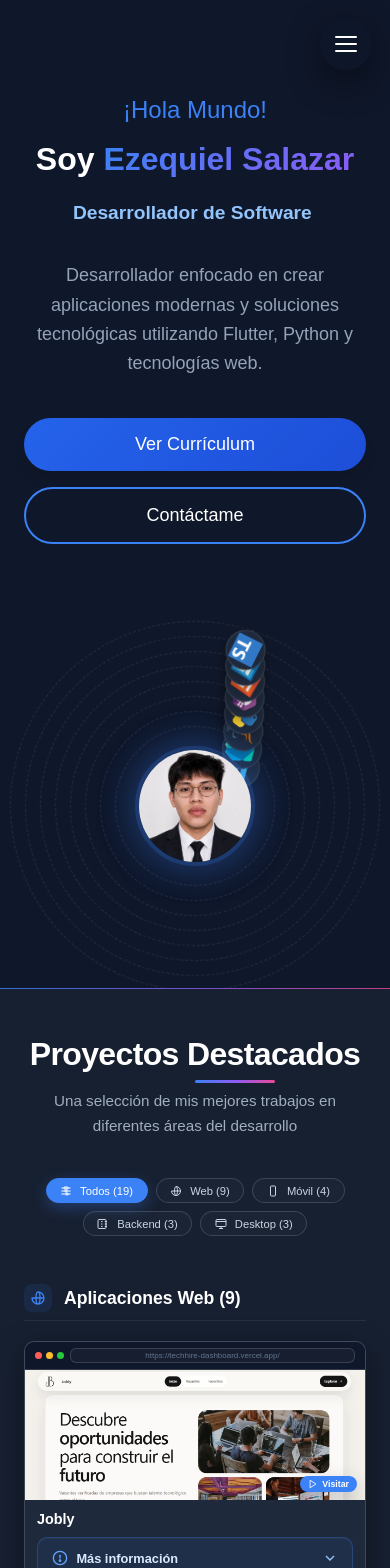
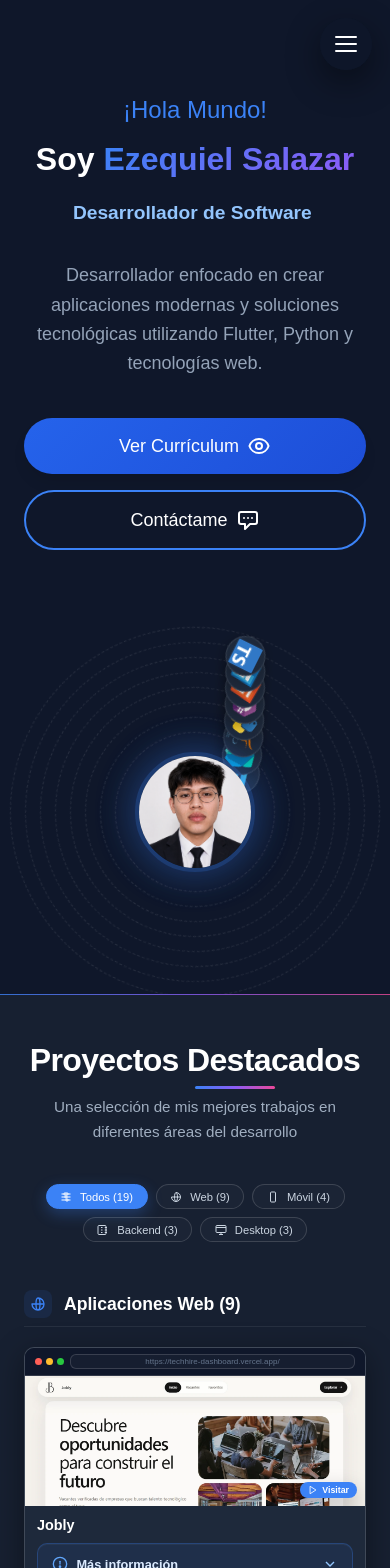
Before and after one commit to Ezequie1Sc/Portafolio, a React (Vite) app: page / in a window 390 px wide. Shown: the top 1568 px of the page. Built offline with nearby package versions, Linux system fonts and the light colour scheme.

Commit message:
feat: Agrega animaciones de scroll a proyectos

```diff
--- a/src/components/sections/Hero.tsx
+++ b/src/components/sections/Hero.tsx
@@ -1,5 +1,5 @@
 import { useEffect, useState } from 'react';
-import { motion } from 'framer-motion';
+
 
 const Hero = () => {
   const [typedText, setTypedText] = useState('');
@@ -48,115 +48,97 @@ const Hero = () => {
 
   return (
     <section id="inicio" className="hero">
-      <motion.div
-        className="hero-content"
-        initial={{ opacity: 0, y: 45 }}
-        animate={{ opacity: 1, y: 0 }}
-        transition={{ duration: 0.8, ease: 'easeOut' }}
-      >
-        <motion.h2
-          className="hero-greeting"
-          initial={{ opacity: 0, y: 25 }}
-          animate={{ opacity: 1, y: 0 }}
-          transition={{ duration: 0.6 }}
-        >
-          ¡Hola Mundo!
-        </motion.h2>
+      <div className="hero-content">
+        <h2 className="hero-greeting">¡Hola Mundo!</h2>
 
-        <motion.h1
-          className="hero-title"
-          initial={{ opacity: 0, y: 35 }}
-          animate={{ opacity: 1, y: 0 }}
-          transition={{ duration: 0.8, delay: 0.15 }}
-        >
+        <h1 className="hero-title">
           Soy <span className="hero-title-gradient">Ezequiel Salazar</span>
-        </motion.h1>
+        </h1>
 
-        <motion.div
-          className="typewriter-container"
-          initial={{ opacity: 0, y: 25 }}
-          animate={{ opacity: 1, y: 0 }}
-          transition={{ duration: 0.7, delay: 0.3 }}
-        >
+        <div className="typewriter-container">
           <h3 className="typewriter">
             <span className="typewriter-text">{typedText}</span>
             <span className="typewriter-cursor">|</span>
           </h3>
-        </motion.div>
+        </div>
 
-        <motion.p
-          className="hero-description"
-          initial={{ opacity: 0, y: 25 }}
-          animate={{ opacity: 1, y: 0 }}
-          transition={{ duration: 0.7, delay: 0.45 }}
-        >
+        <p className="hero-description">
           Desarrollador enfocado en crear aplicaciones modernas y soluciones
           tecnológicas utilizando Flutter, Python y tecnologías web.
-        </motion.p>
+        </p>
 
-        <motion.div
-          className="hero-buttons"
-          initial={{ opacity: 0, y: 25 }}
-          animate={{ opacity: 1, y: 0 }}
-          transition={{ duration: 0.7, delay: 0.6 }}
-        >
-          <motion.a
-            whileHover={{ y: -4, scale: 1.03 }}
-            whileTap={{ scale: 0.97 }}
+        <div className="hero-buttons">
+          <a
             href="/Orlando_Ezequiel_Salazar_Cruz_CV_.pdf"
             target="_blank"
             rel="noopener noreferrer"
             className="btn-primary"
           >
             <span>Ver Currículum</span>
-          </motion.a>
+            <svg
+              className="btn-icon"
+              fill="none"
+              stroke="currentColor"
+              viewBox="0 0 24 24"
+            >
+              <path
+                strokeLinecap="round"
+                strokeLinejoin="round"
+                strokeWidth={2}
+                d="M15 12a3 3 0 11-6 0 3 3 0 016 0z"
+              />
+              <path
+                strokeLinecap="round"
+                strokeLinejoin="round"
+                strokeWidth={2}
+                d="M2.458 12C3.732 7.943 7.523 5 12 5c4.478 0 8.268 2.943 9.542 7-1.274 4.057-5.064 7-9.542 7-4.477 0-8.268-2.943-9.542-7z"
+              />
+            </svg>
+          </a>
 
-          <motion.a
-            whileHover={{ y: -4, scale: 1.03 }}
-            whileTap={{ scale: 0.97 }}
-            href="#contacto"
-            className="btn-secondary"
-          >
+          <a href="#contacto" className="btn-secondary">
             <span>Contáctame</span>
-          </motion.a>
-        </motion.div>
-      </motion.div>
+            <svg
+              className="btn-icon"
+              fill="none"
+              stroke="currentColor"
+              viewBox="0 0 24 24"
+            >
+              <path
+                strokeLinecap="round"
+                strokeLinejoin="round"
+                strokeWidth={2}
+                d="M8 10h.01M12 10h.01M16 10h.01M9 16H5a2 2 0 01-2-2V6a2 2 0 012-2h14a2 2 0 012 2v8a2 2 0 01-2 2h-5l-5 5v-5z"
+              />
+            </svg>
+          </a>
+        </div>
+      </div>
 
-      <motion.div
-        className="hero-visual"
-        initial={{ opacity: 0, scale: 0.85, rotate: -4 }}
-        animate={{ opacity: 1, scale: 1, rotate: 0 }}
-        transition={{ duration: 1, delay: 0.35, ease: 'easeOut' }}
-      >
+      <div className="hero-visual">
         <div className="solar-system">
-          <motion.div
-            className="sun"
-            whileHover={{ scale: 1.06 }}
-            transition={{ type: 'spring', stiffness: 220 }}
-          >
+          <div className="sun">
             <img
-              src="/foto.webp"
+              src="foto.webp"
               alt="Ezequiel Salazar"
               className="profile-img"
             />
             <div className="sun-glow"></div>
-          </motion.div>
+          </div>
 
           {planets.map((planet) => (
-            <div key={planet.tech} className={`orbit orbit-${planet.orbit}`}>
-              <motion.div
-                className="planet"
-                data-tech={planet.tech}
-                whileHover={{ scale: 1.25 }}
-                transition={{ type: 'spring', stiffness: 300 }}
-              >
+            <div
+              key={planet.tech}
+              className={`orbit orbit-${planet.orbit}`}
+            >
+              <div className="planet" data-tech={planet.tech}>
                 <img src={planet.icon} alt={planet.tech} />
                 <span className="planet-tooltip">{planet.tech}</span>
-              </motion.div>
+              </div>
             </div>
           ))}
         </div>
-      </motion.div>
+      </div>
     </section>
   );
 };
--- a/src/components/sections/Projects.tsx
+++ b/src/components/sections/Projects.tsx
@@ -1,4 +1,5 @@
 import { useState, useMemo, useCallback, memo } from 'react';
+import { motion, AnimatePresence } from 'framer-motion';
 import { projects } from '../../data';
 import type { Project } from '../../types';
 import ProjectCard from '../ui/ProjectCard';
@@ -6,6 +7,45 @@ import ProjectCardMac from '../ui/ProjectCardMac';
 import ProjectGallery from '../ui/ProjectGallery';
 import '../../styles/Projects.css';
 import '../../styles/ProjectCardMac.css';
+
+const fadeUp = {
+  hidden: {
+    opacity: 0,
+    y: 40,
+  },
+  visible: {
+    opacity: 1,
+    y: 0,
+    transition: {
+      duration: 0.7,
+    },
+  },
+};
+
+const staggerContainer = {
+  hidden: {},
+  visible: {
+    transition: {
+      staggerChildren: 0.08,
+    },
+  },
+};
+
+const cardReveal = {
+  hidden: {
+    opacity: 0,
+    y: 30,
+    scale: 0.98,
+  },
+  visible: {
+    opacity: 1,
+    y: 0,
+    scale: 1,
+    transition: {
+      duration: 0.6,
+    },
+  },
+};
 
 const ICON_PATHS: Record<string, React.ReactNode> = {
   mobile: (
@@ -75,7 +115,6 @@ const CategoryIcon = memo(({ type }: CategoryIconProps) => (
 
 CategoryIcon.displayName = 'CategoryIcon';
 
-// ===== FUNCIÓN PARA RENDERIZAR LA CARD CORRECTA =====
 const renderProjectCard = (
   project: Project,
   isExpanded: boolean,
@@ -85,7 +124,6 @@ const renderProjectCard = (
   if (project.type === 'web') {
     return (
       <ProjectCardMac
-        key={project.id}
         project={project}
         isExpanded={isExpanded}
         onExpand={() => onExpand(project.id)}
@@ -93,9 +131,9 @@ const renderProjectCard = (
       />
     );
   }
+
   return (
     <ProjectCard
-      key={project.id}
       project={project}
       isExpanded={isExpanded}
       onExpand={() => onExpand(project.id)}
@@ -117,26 +155,41 @@ const CategorySection = memo(({
   projectList,
   expandedCardId,
   onExpand,
-  onOpenGallery
+  onOpenGallery,
 }: CategorySectionProps) => (
-  <div className="project-category">
+  <motion.div
+    className="project-category"
+    variants={fadeUp}
+    initial="hidden"
+    whileInView="visible"
+    viewport={{ once: true, amount: 0.15 }}
+  >
     <h3 className="category-title">
       <span className="category-icon">
         <CategoryIcon type={type} />
       </span>
       {CATEGORY_LABELS[type]} ({projectList.length})
     </h3>
-    <div className="category-grid">
+
+    <motion.div
+      className="category-grid"
+      variants={staggerContainer}
+      initial="hidden"
+      whileInView="visible"
+      viewport={{ once: true, amount: 0.1 }}
+    >
       {projectList.map((project) => (
-        renderProjectCard(
+        <motion.div key={project.id} variants={cardReveal}>
+          {renderProjectCard(
             project,
             expandedCardId === project.id,
             onExpand,
             onOpenGallery
-        )
+          )}
+        </motion.div>
       ))}
-    </div>
-  </div>
+    </motion.div>
+  </motion.div>
 ));
 
 CategorySection.displayName = 'CategorySection';
@@ -158,29 +211,26 @@ const Projects = () => {
   const [galleryProject, setGalleryProject] = useState<Project | null>(null);
 
   const categorized = useMemo(() => ({
-    mobile: projects.filter(p => p.type === 'mobile'),
-    web: projects.filter(p => p.type === 'web'),
-    backend: projects.filter(p => p.type === 'backend'),
-    desktop: projects.filter(p => p.type === 'desktop'),
+    mobile: projects.filter((p) => p.type === 'mobile'),
+    web: projects.filter((p) => p.type === 'web'),
+    backend: projects.filter((p) => p.type === 'backend'),
+    desktop: projects.filter((p) => p.type === 'desktop'),
   }), []);
 
   const filteredProjects = useMemo(
-    () => filter === 'todos' ? projects : projects.filter(p => p.type === filter),
+    () => filter === 'todos'
+      ? projects
+      : projects.filter((p) => p.type === filter),
     [filter]
   );
 
   const handleFilterChange = useCallback((newFilter: FilterType) => {
     setFilter(newFilter);
-    setExpandedCardId(null); // Cerrar cualquier card expandida al cambiar filtro
+    setExpandedCardId(null);
   }, []);
 
-  // ===== CORRECCIÓN PRINCIPAL AQUÍ =====
   const handleCardExpand = useCallback((cardId: number) => {
-    setExpandedCardId(prev => {
-      // Si la card ya está expandida, la colapsa (toggle)
-      // Si no, expande solo esa (y colapsa las demás)
-      return prev === cardId ? null : cardId;
-    });
+    setExpandedCardId((prev) => (prev === cardId ? null : cardId));
   }, []);
 
   const handleOpenGallery = useCallback((project: Project) => {
@@ -203,30 +253,47 @@ const Projects = () => {
     if (project.images && project.images.length > 0) {
       return project.images;
     }
+
     return [project.image];
   };
 
   const getOrderedCategories = (): [string, Project[]][] => {
     const entries = Object.entries(categorized) as [string, Project[]][];
+
     return entries
       .filter(([, list]) => list.length > 0)
       .sort(([typeA], [typeB]) => {
         const indexA = CATEGORY_ORDER.indexOf(typeA as any);
         const indexB = CATEGORY_ORDER.indexOf(typeB as any);
+
         return indexA - indexB;
       });
   };
 
   return (
     <>
-      <section id="proyectos" className="projects-section">
+      <motion.section
+        id="proyectos"
+        className="projects-section"
+        initial="hidden"
+        whileInView="visible"
+        viewport={{ once: true, amount: 0.1 }}
+        variants={staggerContainer}
+      >
         <div className="container">
-          <h2 className="projects-main-title">Proyectos Destacados</h2>
-          <p className="projects-subtitle">
+          <motion.h2 className="projects-main-title" variants={fadeUp}>
+            Proyectos Destacados
+          </motion.h2>
+
+          <motion.p className="projects-subtitle" variants={fadeUp}>
             Una selección de mis mejores trabajos en diferentes áreas del desarrollo
-          </p>
+          </motion.p>
 
-          <nav className="projects-filter" aria-label="Filtrar proyectos por tipo">
+          <motion.nav
+            className="projects-filter"
+            aria-label="Filtrar proyectos por tipo"
+            variants={fadeUp}
+          >
             {FILTER_TYPES.map((type) => (
               <button
                 key={type}
@@ -258,9 +325,17 @@ const Projects = () => {
                 {FILTER_LABELS[type]} ({counts[type]})
               </button>
             ))}
-          </nav>
+          </motion.nav>
 
-          <div key={filter} className="view-container">
+          <AnimatePresence mode="wait">
+            <motion.div
+              key={filter}
+              className="view-container"
+              initial={{ opacity: 0, y: 25 }}
+              animate={{ opacity: 1, y: 0 }}
+              exit={{ opacity: 0, y: -15 }}
+              transition={{ duration: 0.4 }}
+            >
               {filter === 'todos' ? (
                 <div className="projects-categories">
                   {getOrderedCategories().map(([type, list]) => (
@@ -275,28 +350,42 @@ const Projects = () => {
                   ))}
                 </div>
               ) : (
-              <div className="filtered-view">
+                <motion.div
+                  className="filtered-view"
+                  variants={fadeUp}
+                  initial="hidden"
+                  animate="visible"
+                >
                   <h3 className="category-title">
                     <span className="category-icon">
                       <CategoryIcon type={filter} />
                     </span>
                     {CATEGORY_LABELS[filter]}
                   </h3>
-                <div className="category-grid">
+
+                  <motion.div
+                    className="category-grid"
+                    variants={staggerContainer}
+                    initial="hidden"
+                    animate="visible"
+                  >
                     {filteredProjects.map((project) => (
-                    renderProjectCard(
+                      <motion.div key={project.id} variants={cardReveal}>
+                        {renderProjectCard(
                           project,
                           expandedCardId === project.id,
                           handleCardExpand,
                           handleOpenGallery
-                    )
+                        )}
+                      </motion.div>
                     ))}
+                  </motion.div>
+                </motion.div>
+              )}
+            </motion.div>
+          </AnimatePresence>
         </div>
-              </div>
-            )}
-          </div>
-        </div>
-      </section>
+      </motion.section>
 
       {galleryProject && (
         <ProjectGallery
--- a/src/styles/Hero.css
+++ b/src/styles/Hero.css
@@ -1,101 +1,283 @@
-.hero {
-  width: 100%;
+/* ========================================
+   HERO SECTION (Nuevo Diseño)
+   ======================================== */
+
+.hero-section {
   min-height: 100vh;
-  display: grid;
-  grid-template-columns: minmax(0, 1fr) minmax(320px, 520px);
+  display: flex;
   align-items: center;
-  gap: 2rem;
-  padding: 7rem 6% 3rem;
+  justify-content: center;
+  padding: 6rem 2rem 2rem;
+  background-color: var(--bg-primary);
   overflow: hidden;
+  position: relative;
 }
 
+.hero-container {
+  max-width: 1200px;
+  width: 100%;
+  display: grid;
+  grid-template-columns: 1fr 1fr;
+  gap: 4rem;
+  align-items: center;
+}
+
+/* ========================================
+   LADO IZQUIERDO (TEXTO)
+   ======================================== */
+
 .hero-content {
-  max-width: 620px;
-  min-width: 0;
-  z-index: 2;
+  display: flex;
+  flex-direction: column;
+  align-items: flex-start;
+  z-index: 10;
+}
+
+.hero-greeting {
+  font-size: 1.5rem;
+  color: var(--accent-primary);
+  margin-bottom: 0.5rem;
+  font-weight: 500;
 }
 
 .hero-title {
-  font-size: clamp(3rem, 6vw, 5rem);
-  line-height: 1.05;
+  font-size: 3.5rem;
+  font-weight: 700;
+  margin-bottom: 1rem;
+  line-height: 1.1;
+  color: var(--text-primary);
 }
 
-.hero-visual {
-  width: 100%;
-  height: 520px;
+.hero-title-gradient {
+  background: var(--gradient-1);
+  -webkit-background-clip: text;
+  -webkit-text-fill-color: transparent;
+  background-clip: text;
+}
+
+.typewriter-container {
+  margin-bottom: 1.5rem;
+  height: 3rem;
+  display: flex;
+  align-items: center;
+}
+
+.typewriter {
+  font-size: 1.8rem;
+  font-weight: 600;
+  color: var(--text-secondary);
+  display: inline-flex;
+  align-items: center;
+}
+
+.typewriter-cursor {
+  color: var(--accent-primary);
+  margin-left: 2px;
+  animation: cursor-blink 0.75s step-end infinite;
+}
+
+.hero-description {
+  font-size: 1.1rem;
+  color: var(--text-secondary);
+  margin-bottom: 2.5rem;
+  max-width: 500px;
+  line-height: 1.6;
+}
+
+.hero-buttons {
+  display: flex;
+  gap: 1rem;
+  flex-wrap: wrap;
+}
+
+.btn-primary {
+  display: inline-flex;
+  align-items: center;
+  justify-content: center;
+  padding: 0.8rem 2rem;
+  border-radius: 9999px;
+  font-weight: 600;
+  font-size: 1rem;
+  text-decoration: none;
+  transition: all 0.3s ease;
+  cursor: pointer;
+  border: none;
+  background: var(--gradient-1);
+  color: white;
+  box-shadow: var(--shadow-colored);
+}
+
+.btn-primary:hover {
+  transform: translateY(-3px) scale(1.02);
+  box-shadow: 0 15px 30px -5px rgba(59, 130, 246, 0.4);
+}
+
+.btn-secondary {
+  display: inline-flex;
+  align-items: center;
+  justify-content: center;
+  padding: 0.8rem 2rem;
+  border-radius: 9999px;
+  font-weight: 600;
+  font-size: 1rem;
+  text-decoration: none;
+  transition: all 0.3s ease;
+  cursor: pointer;
+  background: transparent;
+  border: 2px solid var(--border-color);
+  color: var(--text-primary);
+}
+
+.btn-secondary:hover {
+  border-color: var(--accent-primary);
+  background: rgba(59, 130, 246, 0.1);
+  transform: translateY(-3px);
+}
+
+/* ========================================
+   LADO DERECHO (IMAGEN + FORMA 3D)
+   ======================================== */
+
+.hero-visual-wrapper {
+  display: flex;
+  justify-content: center;
+  align-items: center;
   position: relative;
+}
+
+.hero-shape-container {
+  position: relative;
+  width: 400px;
+  height: 450px;
   display: flex;
   align-items: center;
   justify-content: center;
-  overflow: hidden;
 }
 
-.spline-wrapper {
-  width: 620px;
-  height: 620px;
-  position: relative;
-  transform: translateX(-20px) scale(1.05);
+/* La forma geométrica de fondo (Hexágono alargado) */
+.hero-shape-bg {
+  position: absolute;
+  inset: 0;
+  background: var(--gradient-1);
+  clip-path: polygon(50% 0%, 100% 25%, 100% 75%, 50% 100%, 0% 75%, 0% 25%);
+  opacity: 0.85;
+  filter: drop-shadow(0 20px 40px rgba(59, 130, 246, 0.3));
+  transform: rotate(-5deg) scale(1.05);
+  transition: transform 0.5s ease;
 }
 
-.spline-wrapper canvas {
-  width: 100% !important;
-  height: 100% !important;
-  display: block;
+/* Efecto de brillo interno en la forma */
+.hero-shape-bg::after {
+  content: '';
+  position: absolute;
+  inset: 0;
+  background: radial-gradient(circle at 30% 30%, rgba(255,255,255,0.2), transparent 60%);
+  clip-path: polygon(50% 0%, 100% 25%, 100% 75%, 50% 100%, 0% 75%, 0% 25%);
 }
 
-.spline-loader {
+/* Contenedor de la imagen */
+.hero-image-wrapper {
+  position: relative;
+  z-index: 2;
+  width: 300px;
+  height: 300px;
+  border-radius: 50%;
+  margin-top: -20px; /* Ligeramente hacia arriba para efecto 3D */
+}
+
+.hero-profile-img {
   width: 100%;
   height: 100%;
-  display: grid;
-  place-items: center;
-  color: #93c5fd;
+  border-radius: 50%;
+  object-fit: cover;
+  border: 4px solid rgba(255, 255, 255, 0.15);
+  box-shadow: 0 10px 30px rgba(0, 0, 0, 0.5);
+  position: relative;
+  z-index: 3;
 }
 
-/* Tablet */
+.hero-image-glow {
+  position: absolute;
+  inset: -10px;
+  border-radius: 50%;
+  background: radial-gradient(circle, rgba(59, 130, 246, 0.3), transparent 70%);
+  filter: blur(15px);
+  z-index: 1;
+  animation: pulse 4s infinite alternate;
+}
+
+/* ========================================
+   RESPONSIVE
+   ======================================== */
+
 @media (max-width: 1024px) {
-  .hero {
+  .hero-title {
+    font-size: 2.8rem;
+  }
+
+  .hero-shape-container {
+    width: 320px;
+    height: 380px;
+  }
+
+  .hero-image-wrapper {
+    width: 240px;
+    height: 240px;
+  }
+}
+
+@media (max-width: 768px) {
+  .hero-container {
     grid-template-columns: 1fr;
+    gap: 2rem;
     text-align: center;
-    padding-top: 8rem;
   }
 
   .hero-content {
-    margin: 0 auto;
+    align-items: center;
   }
 
-  .hero-buttons,
-  .social-links {
+  .hero-description {
+    margin-left: auto;
+    margin-right: auto;
+  }
+
+  .hero-buttons {
     justify-content: center;
   }
 
-  .hero-visual {
-    height: 420px;
+  .hero-title {
+    font-size: 2.5rem;
   }
 
-  .spline-wrapper {
-    width: 520px;
-    height: 520px;
-    transform: translateY(-40px) scale(1);
+  .typewriter {
+    font-size: 1.3rem;
+  }
+
+  .hero-shape-container {
+    width: 280px;
+    height: 320px;
+  }
+
+  .hero-image-wrapper {
+    width: 200px;
+    height: 200px;
   }
 }
 
-/* Móvil */
 @media (max-width: 480px) {
-  .hero {
-    padding: 7rem 1.2rem 2rem;
+  .hero-title {
+    font-size: 2rem;
   }
 
-  .hero-title {
-    font-size: clamp(2.4rem, 12vw, 3.5rem);
+  .hero-shape-container {
+    width: 240px;
+    height: 280px;
   }
 
-  .hero-visual {
-    height: 340px;
-  }
-
-  .spline-wrapper {
-    width: 420px;
-    height: 420px;
-    transform: translateY(-35px);
+  .hero-image-wrapper {
+    width: 160px;
+    height: 160px;
+    margin-top: 0;
   }
 }
```
Lines whose indentation alone changed are shown as unchanged.
